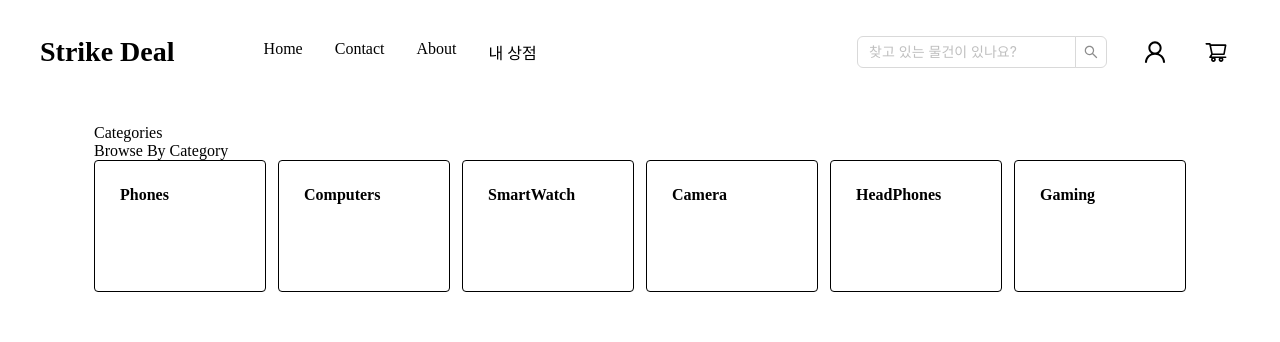
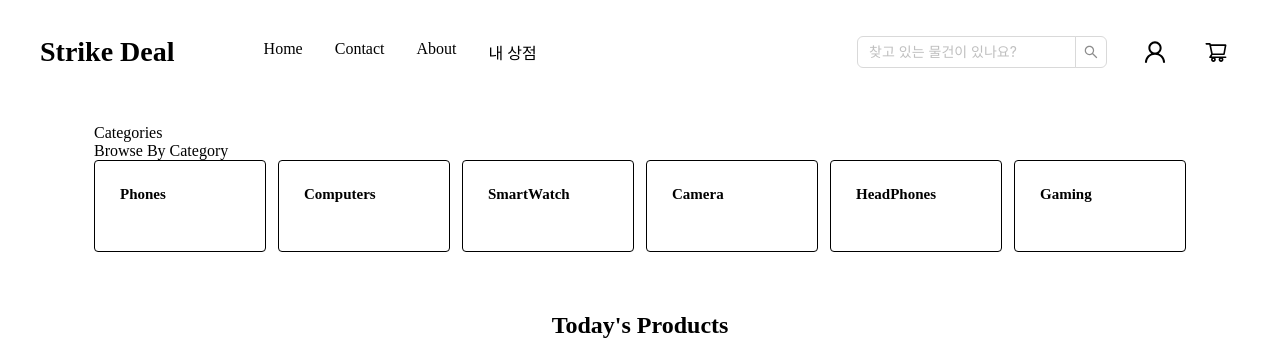
Before and after one commit to f-lab-edu/strike-deal, a React (Vite) app: page / in a window 1280 px wide. Shown: the top 342 px of the page. Built offline with nearby package versions, Linux system fonts and the light colour scheme.

Commit message:
chore: 'css' 관련 eslint 옵션 수정
- productsList -> products 로 수정

```diff
--- a/package.json
+++ b/package.json
@@ -38,6 +38,7 @@
         "@vitejs/plugin-react": "^4.3.1",
         "eslint": "^8.57.0",
         "eslint-config-prettier": "^9.1.0",
+        "eslint-plugin-react": "^7.35.0",
         "eslint-plugin-react-hooks": "^4.6.2",
         "eslint-plugin-react-refresh": "^0.4.7",
         "prettier": "^3.3.2",
--- a/src/components/index.ts
+++ b/src/components/index.ts
@@ -1,3 +1 @@
 export { default as TodayRegProductCard } from './main/TodayRegProductCard';
-
-export { TodayRegProductType, SellerType, ProductType } from './main/types';
--- a/src/components/main/TodayRegProductCard.tsx
+++ b/src/components/main/TodayRegProductCard.tsx
@@ -6,7 +6,7 @@ import type { TodayRegProductType } from './types';
 const { Meta } = Card;
 
 function TodayRegProductCard({ product }: { product: TodayRegProductType }) {
-    const { title, img, price, description } = product;
+    const { title, img, description } = product;
     return (
         <Card hoverable css={mainStyle.productCard} cover={<img alt="product_img" src={img} />}>
             <Meta title={title} description={description} />
--- a/src/components/main/types.ts
+++ b/src/components/main/types.ts
@@ -1,4 +1,4 @@
-export type TodayRegProductType = {
+type TodayRegProductType = {
     id: string;
     createdDate: string;
     title: string;
@@ -10,14 +10,16 @@ export type TodayRegProductType = {
     productInfo: ProductType;
 };
 
-export type SellerType = {
+type SellerType = {
     id: string;
     name: string;
 };
 
-export type ProductType = {
+type ProductType = {
     brand: string;
     color: string;
     size: string;
     hand: string;
 };
+
+export { TodayRegProductType, SellerType, ProductType };
--- a/src/routes/index.tsx
+++ b/src/routes/index.tsx
@@ -3,13 +3,13 @@ import { createFileRoute } from '@tanstack/react-router';
 import { Flex } from 'antd';
 import { TodayRegProductCard } from '../components';
 import { mainStyle } from '../styles/MainStyle';
-import type { TodayRegProductType } from '../components';
+import type { TodayRegProductType } from '../components/main/types';
 
 export const Route = createFileRoute('/')({
     component: Main,
 });
 
-const productsList: TodayRegProductType[] = [
+const products: TodayRegProductType[] = [
     {
         id: 'product_00001',
         createdDate: '2024-08-31',
@@ -90,7 +90,7 @@ function Main() {
                         <h2>Today's Products</h2>
                     </div>
                     <Flex wrap align="start" gap="large" justify="start">
-                        {productsList.map((product) => (
+                        {products.map((product) => (
                             <TodayRegProductCard key={product.id} product={product} />
                         ))}
                     </Flex>
--- a/src/styles/MainStyle.tsx
+++ b/src/styles/MainStyle.tsx
@@ -53,14 +53,14 @@ const mainStyle = {
             flexDirection: 'row',
             justifyContent: 'space-around',
             alignItems: 'center',
-            fontSize: 16,
+            fontSize: 15,
             fontWeight: 600,
             gap: 12,
         },
         {
             div: {
                 width: 120,
-                height: 80,
+                height: 40,
                 padding: 25,
                 border: '1px black solid',
                 borderRadius: 4,
```
Also changed, not shown: .eslintrc.cjs, 1 other file (tests, documents, lock files or other folders).
